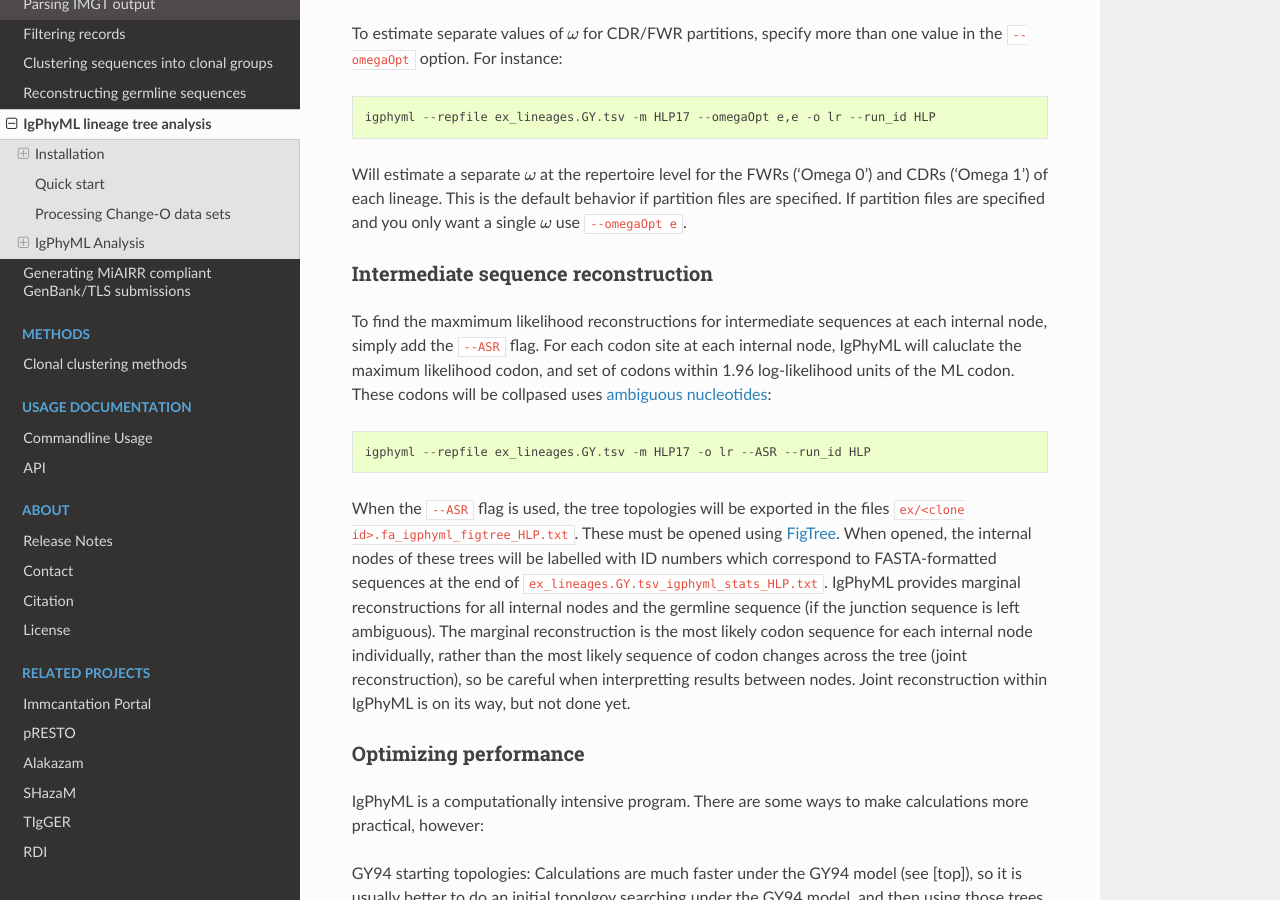
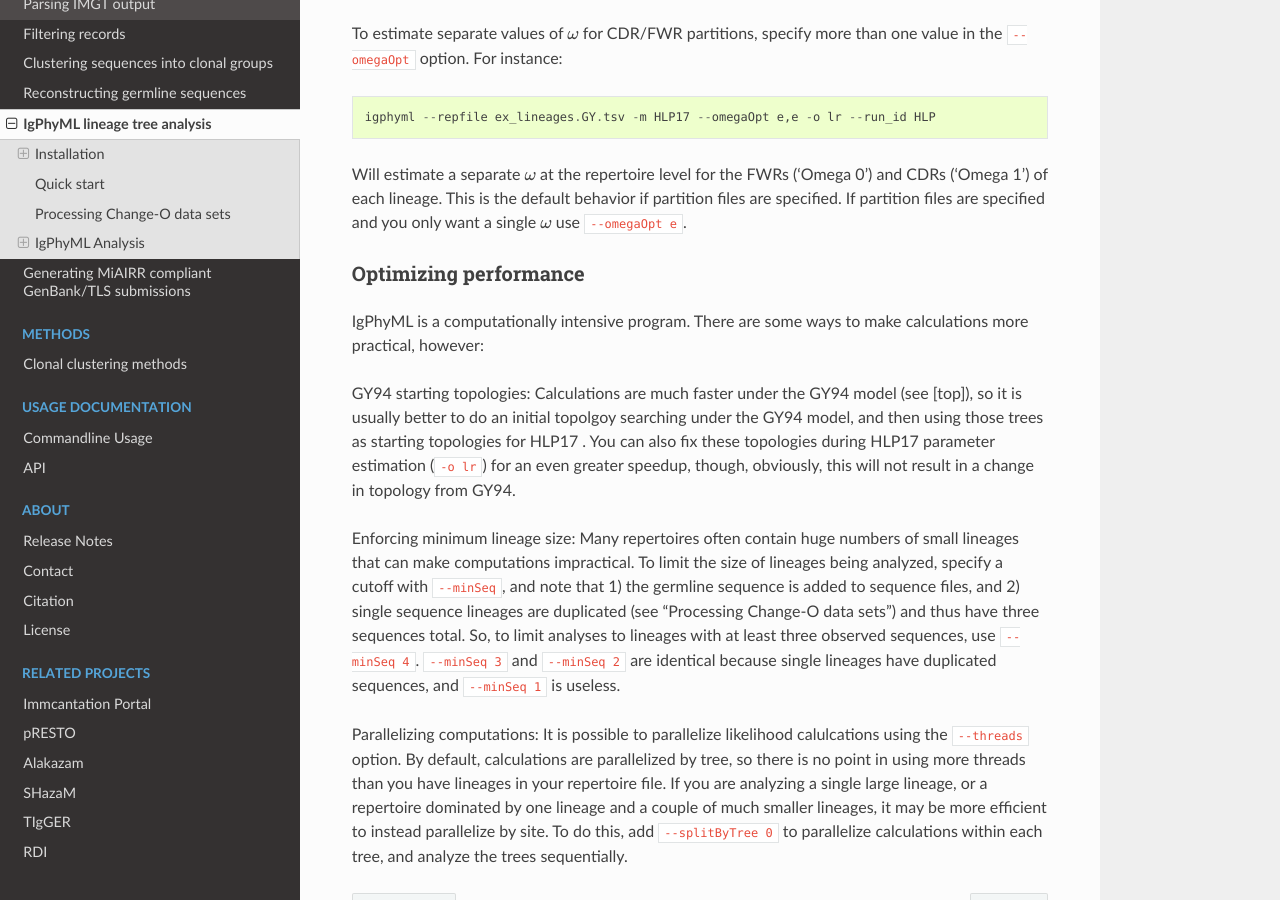
Before and after one commit to immcantation/changeo, a Sphinx documentation site: the page built from docs/examples/igphyml.rst, in a window 1280 px wide and 900 px high, scrolled down 5720 px. Built offline with Sphinx 7.4.7 and the Read the Docs theme 2.0.0, drawn with Linux system fonts in a browser that asks for light colours; formulas are drawn with MathJax 3.

Commit message:
Update IgPhyML docs 2.

```diff
--- a/docs/examples/igphyml.rst
+++ b/docs/examples/igphyml.rst
@@ -300,32 +300,6 @@ the FWRs (‘Omega 0’) and CDRs (‘Omega 1’) of each lineage. This is the d
 if partition files are specified. If partition files are specified and you only
 want a single :math:`\omega` use ``--omegaOpt e``.
 
-Intermediate sequence reconstruction
-~~~~~~~~~~~~~~~~~~~~~~~~~~~~~~~~~~~~~~~~~~~~~~~~~~~~~~~~~~~~~~~~~~~~~~~~~~~~~~~
-
-To find the maxmimum likelihood reconstructions for intermediate
-sequences at each internal node, simply add the ``--ASR`` flag. For
-each codon site at each internal node, IgPhyML will caluclate the
-maximum likelihood codon, and set of codons within 1.96 log-likelihood
-units of the ML codon. These codons will be collpased uses `ambiguous
-nucleotides <https://www.bioinformatics.org/sms/iupac.html>`__::
-
-    igphyml --repfile ex_lineages.GY.tsv -m HLP17 -o lr --ASR --run_id HLP
-
-When the ``--ASR`` flag is used, the tree topologies will be exported
-in the files ``ex/<clone id>.fa_igphyml_figtree_HLP.txt``. These must
-be opened using
-`FigTree <http://tree.bio.ed.ac.uk/software/figtree/>`__. When opened,
-the internal nodes of these trees will be labelled with ID numbers
-which correspond to FASTA-formatted sequences at the end of
-``ex_lineages.GY.tsv_igphyml_stats_HLP.txt``. IgPhyML provides
-marginal reconstructions for all internal nodes and the germline
-sequence (if the junction sequence is left ambiguous). The marginal
-reconstruction is the most likely codon sequence for each internal
-node individually, rather than the most likely sequence of codon
-changes across the tree (joint reconstruction), so be careful when
-interpretting results between nodes. Joint reconstruction within
-IgPhyML is on its way, but not done yet.
 
 Optimizing performance
 ~~~~~~~~~~~~~~~~~~~~~~~~~~~~~~~~~~~~~~~~~~~~~~~~~~~~~~~~~~~~~~~~~~~~~~~~~~~~~~~
```
